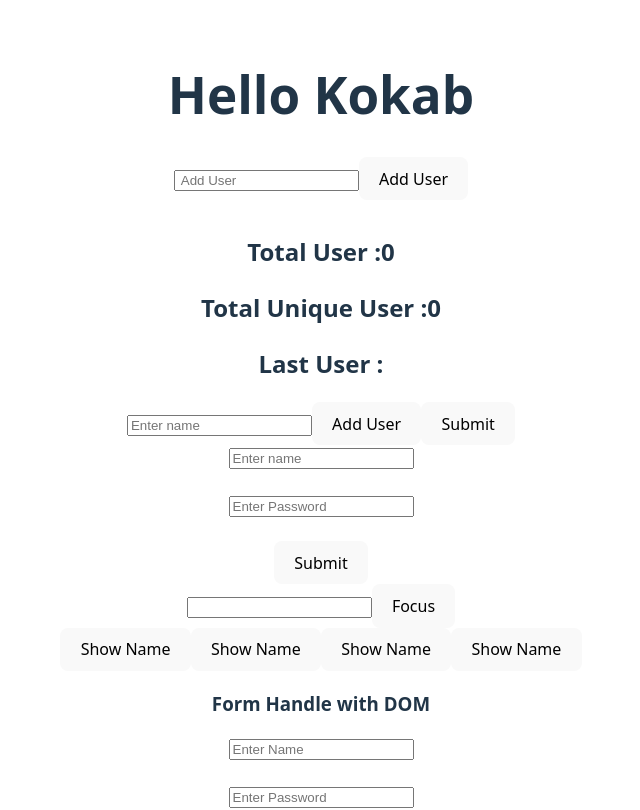
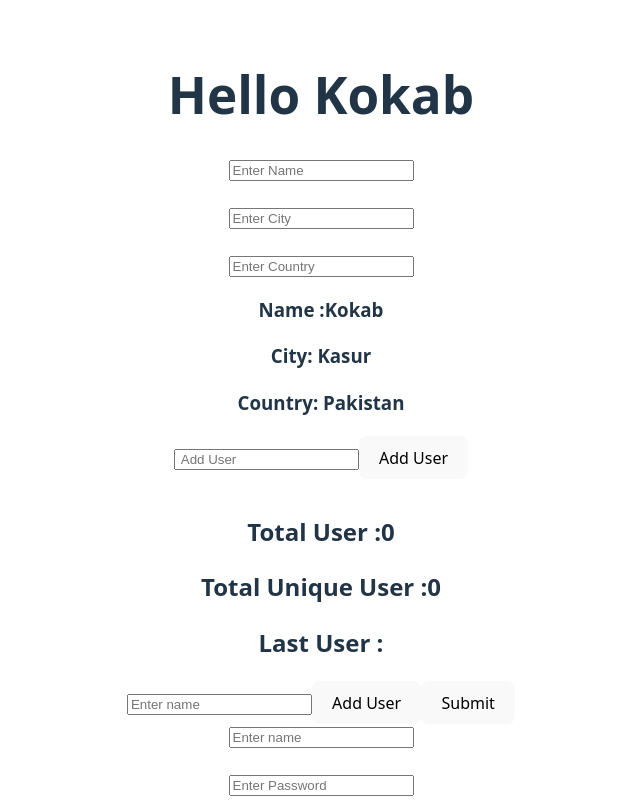
Before and after one commit to KokabNaveed/React, a React (Vite) app: page / in a window 1280 px wide. Shown: the top 810 px of the page, without its empty margins (319-959 px from the left). Built offline with nearby package versions, Linux system fonts and the light colour scheme.

Commit message:
Learn Updates Object in State

```diff
--- a/src/App.jsx
+++ b/src/App.jsx
@@ -20,6 +20,7 @@
 import Derived from './DerivedState'
 import AddUser from './LiftingUpState'
 import DisplayUser from './DisplayUser'
+import ObjectsInState from './UpdateObjectsInState'
 
 
 const fruit = (name) => {
@@ -179,6 +180,7 @@
   return (
     <>
       <h1>Hello Kokab</h1>
+      <ObjectsInState/>
 
       <AddUser adduser={setuser}/>
       <DisplayUser newuser={user}/>
--- /dev/null
+++ b/src/UpdateObjectsInState.jsx
@@ -0,0 +1,45 @@
+import { useState } from "react"
+
+function ObjectsInState() {
+
+    const [data, setData] = useState({
+        name: 'Kokab',
+        Address: {
+            city: 'Kasur',
+            Country: 'Pakistan'
+        }
+    })
+    // for single object
+    const handlename = (val) => {
+        data.name = val;
+        setData({ ...data });
+    }
+
+    // for nested object
+
+    const handleCity = (val) => {
+        data.Address.city = val;
+        setData({ ...data,address:{...data.Address.city} });
+    }
+
+    const handleCountry=(val)=>{
+        data.Address.Country=val;
+        setData({...data,address:{...data.Address.Country}})
+    }
+
+    return (
+        <>
+            <input type="text" placeholder="Enter Name" onChange={(event) => handlename(event.target.value)} />
+            <br /><br />
+            <input type="text" placeholder="Enter City" onChange={(event) => handleCity(event.target.value)} />
+            <br /><br />
+            <input type="text" placeholder="Enter Country" onChange={(event)=>handleCountry(event.target.value)} />
+
+            <h3>Name :{data.name}</h3>
+            <h3>City: {data.Address.city}</h3>
+            <h3>Country: {data.Address.Country}</h3>
+        </>
+    )
+}
+
+export default ObjectsInState;
```
